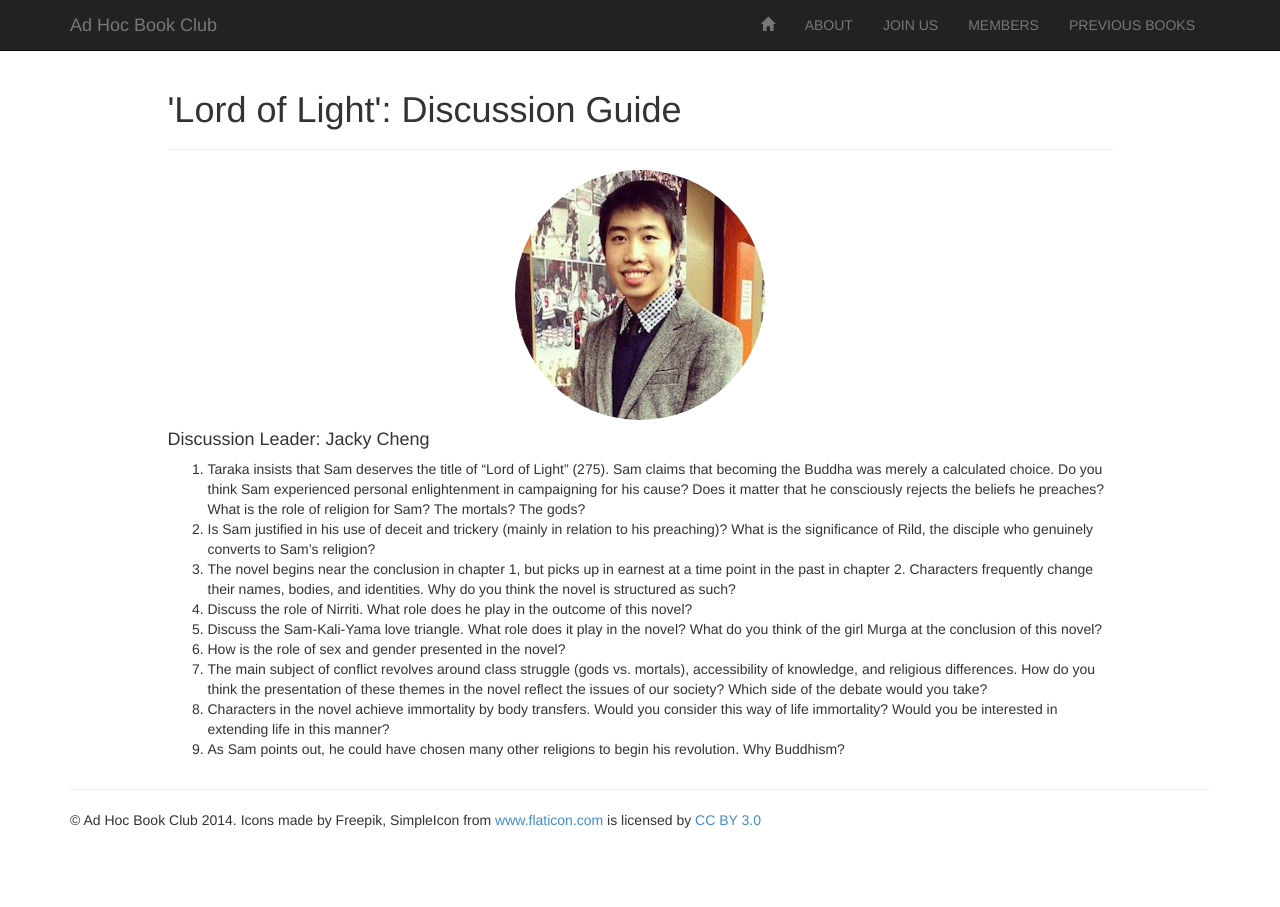
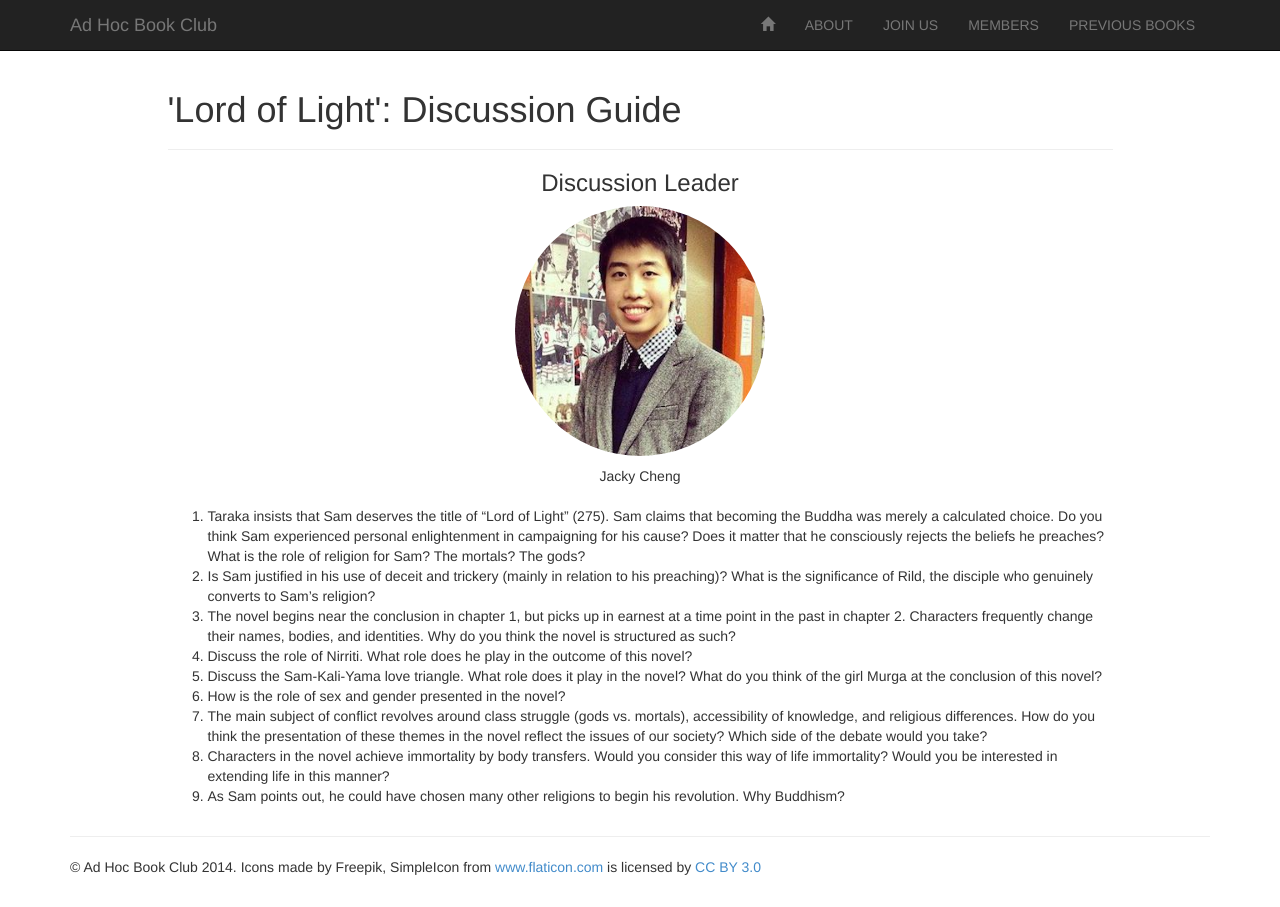
Before and after one commit to adhocbookclub/adhocbookclub.github.io, a Jekyll site: the page built from books/lord-of-light/discussion-guide.md, in a window 1280 px wide. Built offline with Jekyll 4.4.1, drawn with Linux system fonts in a browser that asks for light colours; nearby versions of some CDN libraries; Markdown is read by kramdown in place of the engine named in the settings.

Commit message:
edited guide page

```diff
--- a/books/lord-of-light/discussion-guide.md
+++ b/books/lord-of-light/discussion-guide.md
@@ -5,8 +5,9 @@ category: guide
 ---
 
 <div class="discussion-leader">
-	<img src="/img/members/jacky.jpg" width="250" class="img-responsive img-circle" alt="Jacky Cheng">
-	<h4>Discussion Leader: Jacky Cheng</h4>
+	<h3>Discussion Leader</h3>
+    <img src="/img/members/jacky.jpg" width="250" class="img-responsive img-circle" alt="Jacky Cheng">
+	<p>Jacky Cheng</p>
 </div>
 
 1. Taraka insists that Sam deserves the title of "Lord of Light" (275). Sam claims that becoming the Buddha was merely a calculated choice. Do you think Sam experienced personal enlightenment in campaigning for his cause? Does it matter that he consciously rejects the beliefs he preaches? What is the role of religion for Sam? The mortals? The gods?
--- a/css/customize.css
+++ b/css/customize.css
@@ -84,6 +84,14 @@ cite {
 }
 
 /****************************
+  DISCUSSION GUIDE
+****************************/
+.discussion-leader {
+  text-align: center;
+  margin-bottom: 20px;
+}
+
+/****************************
   Row with equal height columns
 ****************************/
 .row-eq-height {
```
